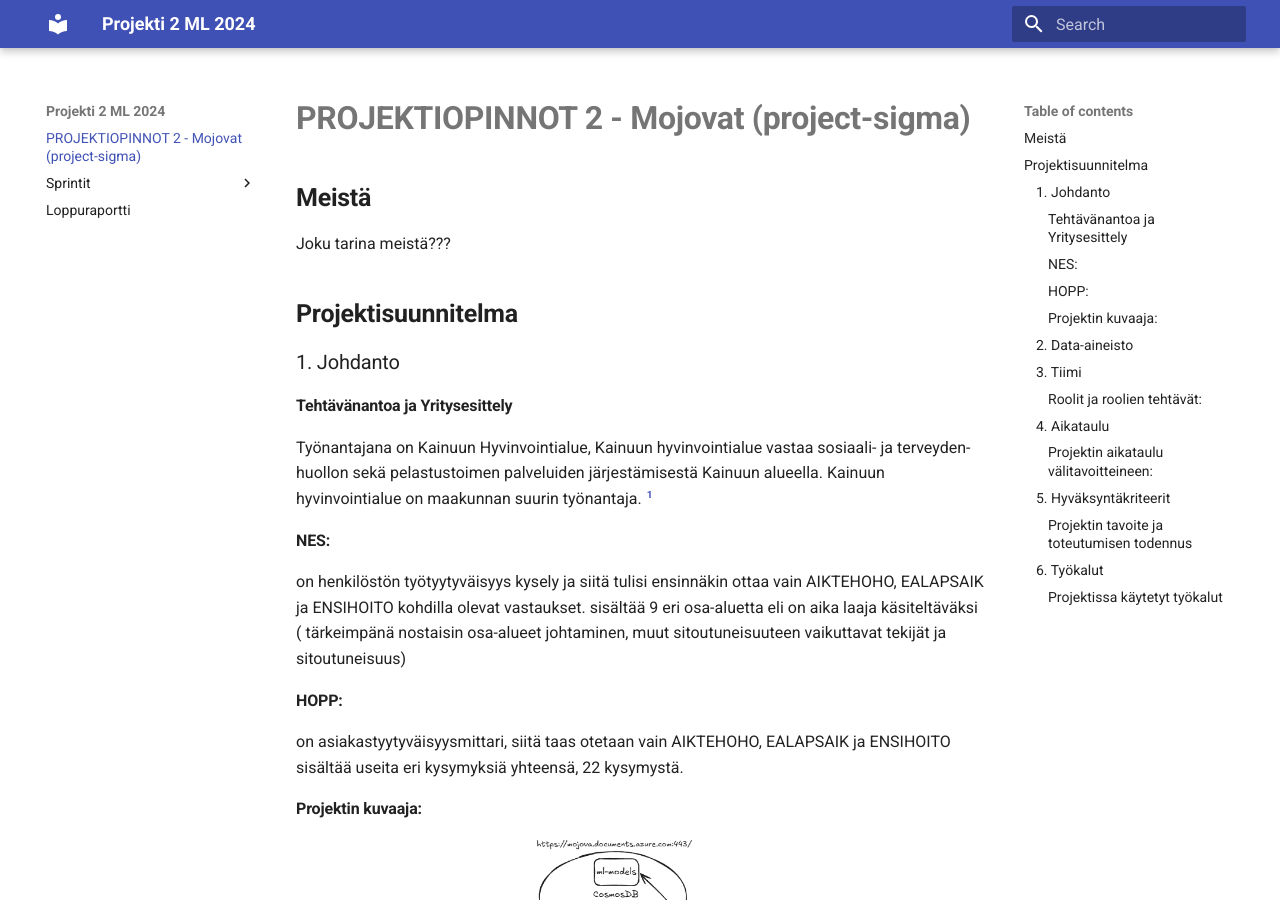
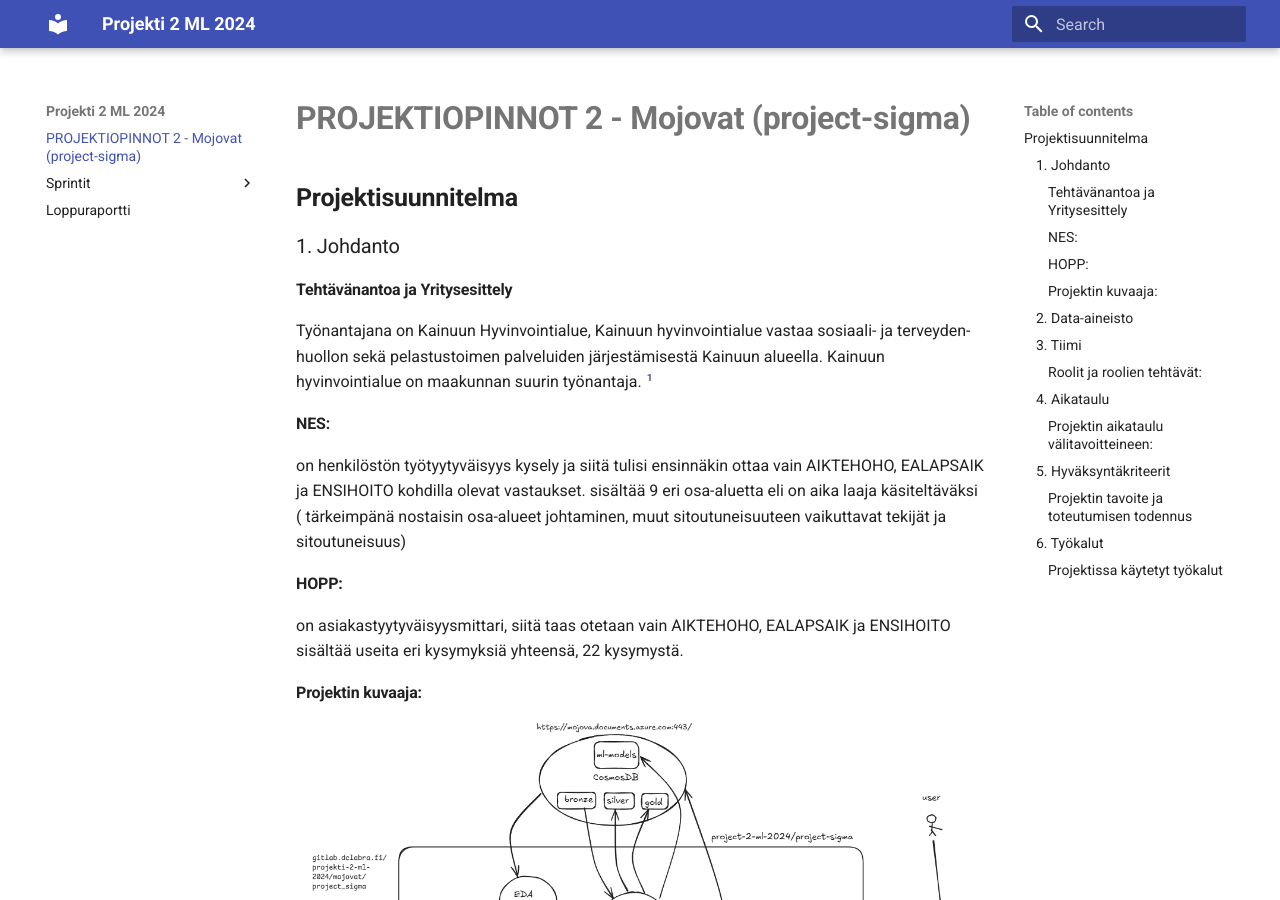
Before and after one commit to PappilaHeidi/Kouluprojekti-2, an MkDocs documentation site: the page built from diary/docs/docs/index.md, in a window 1280 px wide and 900 px high. Built offline with MkDocs 1.6.1 and Material for MkDocs 9.7.7, drawn with Linux system fonts in a browser that asks for light colours.

Commit message:
lisää sivujen muutoksia

```diff
--- a/diary/docs/docs/index.md
+++ b/diary/docs/docs/index.md
@@ -1,8 +1,4 @@
 # **PROJEKTIOPINNOT 2 - Mojovat (project-sigma)**
-
-## **Meistä**
-
-Joku tarina meistä???
 
 ## **Projektisuunnitelma**
 
@@ -67,7 +63,7 @@ NES: noin 165 Kib
 Projektin tavoitteena on käsitellä saatu data, sekä suorittaa erilaisia analyyseja dataan pohjautuen. Datan käsittelyyn käytettävät metodit, sekä tulosten oikeellisuus ja luotettavuus arvioidaan projektin aikana. Toteutuminen voidaan todentaa edellämainitulla loppuanalyysilla.
 
 ### 6. Työkalut
-#### Projektissa käytetyt työkalut
+#### *Projektissa käytetyt työkalut*
 
 **Kehitystyökalut**
 
```
Also changed, not shown: diary/docs/docs/weeks/5_Data.md (renamed from diary/docs/docs/weeks/4_Data.md), diary/docs/docs/weeks/6_Ennustus.md (renamed from diary/docs/docs/weeks/5_Ennustus.md).
